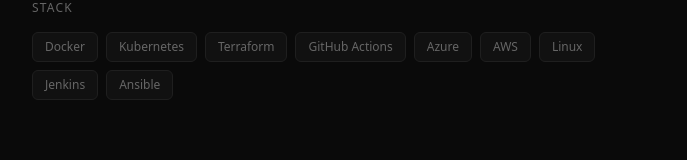
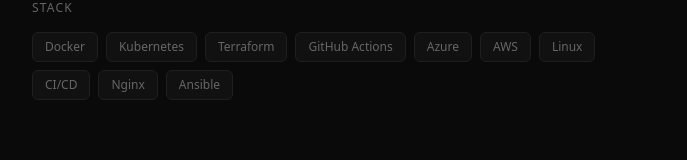
Before and after one commit to diogovalmeida/diogovalmeida.com, a Next.js app: page / in a window 1280 px wide. Shown: the part 1230-1390 px from the top of the page, without its empty margins (296-983 px from the left). Built offline with nearby package versions, Linux system fonts and the light colour scheme.

Commit message:
Fix: Framer Motion typescript types

```diff
--- a/src/app/page.tsx
+++ b/src/app/page.tsx
@@ -1,17 +1,17 @@
 'use client'
 
-import { motion } from 'framer-motion'
+import { motion, Variants } from 'framer-motion'
 
-const fadeUp = {
+const fadeUp: Variants = {
   hidden: { opacity: 0, y: 16 },
   show: (i: number) => ({
     opacity: 1,
     y: 0,
-    transition: { duration: 0.5, delay: i * 0.12, ease: [0.25, 0.1, 0.25, 1] },
+    transition: { duration: 0.5, delay: i * 0.12, ease: 'easeOut' },
   }),
 }
 
-const snap = { duration: 0.1, ease: 'easeOut' }
+const snap = { duration: 0.1, ease: 'easeOut' as const }
 
 const certifications = [
   { name: 'AZ-900', full: 'Microsoft Azure Fundamentals', issuer: 'Microsoft', color: '#0078d4' },
@@ -24,7 +24,7 @@
 
 const skills = [
   'Docker', 'Kubernetes', 'Terraform', 'GitHub Actions',
-  'Azure', 'AWS', 'Linux', 'Jenkins', 'Ansible',
+  'Azure', 'AWS', 'Linux', 'CI/CD', 'Nginx', 'Ansible',
 ]
 
 export default function Home() {
```
